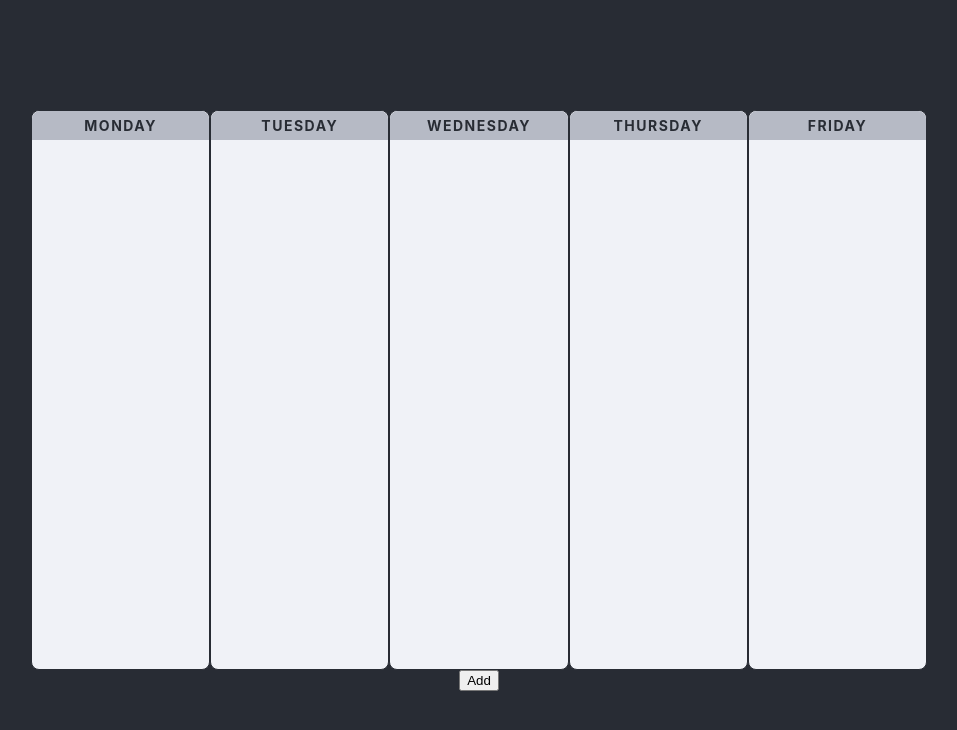
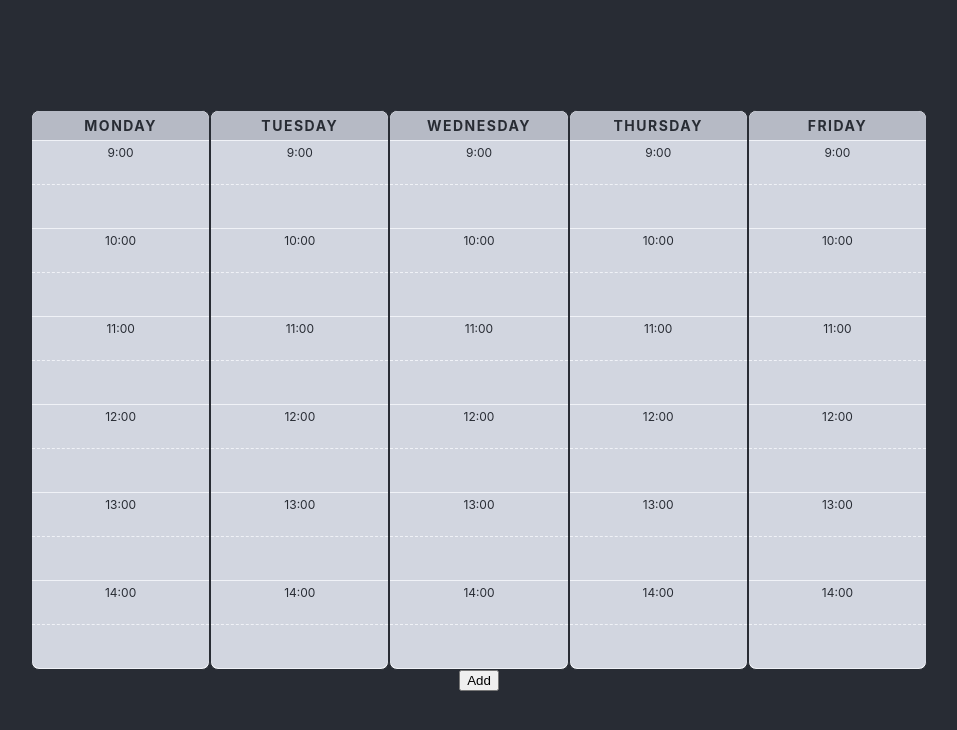
Before and after one commit to jieun-lee/timetable-planner, a React (Create React App) app: page / in a window 1280 px wide. Shown: the top 730 px of the page, without its empty margins (161-1118 px from the left). Built offline with nearby package versions, Linux system fonts and the light colour scheme.

Commit message:
Display Time Segments

```diff
--- /dev/null
+++ b/src/components/TimeSegment.tsx
@@ -0,0 +1,30 @@
+import React from 'react';
+
+interface TimeSegmentProps {
+  startTime: number
+}
+
+function TimeSegment(props: TimeSegmentProps) {
+  let isHalfTime: boolean = Math.floor(props.startTime) < props.startTime;
+  let isContinued: boolean = false; // make dynamic
+  let boxContent = "";
+  let classList: string = "time-segment";
+  if (isHalfTime) {
+    classList = classList + " time-segment--half";
+    isContinued = true;
+  }
+  if (isContinued) {
+    boxContent = "";
+  } else {
+    boxContent = props.startTime + ":00";
+  }
+  return (
+    <div className={classList}>
+      <span>
+        { boxContent }
+      </span>
+    </div>
+  )
+}
+
+export default TimeSegment;
--- a/src/components/Timetable.tsx
+++ b/src/components/Timetable.tsx
@@ -13,11 +13,11 @@ class Timetable extends React.Component {
   render() {
     return (
       <div className="timetable">
-        <TimetableDay Day="Monday" />
-        <TimetableDay Day="Tuesday" />
-        <TimetableDay Day="Wednesday" />
-        <TimetableDay Day="Thursday" />
-        <TimetableDay Day="Friday" />
+        <TimetableDay day="Monday" />
+        <TimetableDay day="Tuesday" />
+        <TimetableDay day="Wednesday" />
+        <TimetableDay day="Thursday" />
+        <TimetableDay day="Friday" />
       </div>
     );
   }
--- a/src/components/TimetableDay.tsx
+++ b/src/components/TimetableDay.tsx
@@ -1,14 +1,42 @@
 import React from 'react';
+import TimeSegment from './TimeSegment';
 
 interface TimetableDayProps {
-  Day: string
+  day: string
+  // StartTime: number
+  // EndTime: number
 }
 
-class TimetableDay extends React.Component<TimetableDayProps> {
+interface TimetableDayState {
+  startTime: number
+  endTime: number
+}
+
+class TimetableDay extends React.Component<TimetableDayProps, TimetableDayState> {
+  constructor(props: TimetableDayProps) {
+    super(props);
+    this.state = {
+      startTime: 9,
+      endTime: 15 // keep fixed for now
+    }
+  }
+
   render() {
+    let timeSegments = [];
+    let time: number = this.state.startTime;
+    while (time < this.state.endTime) {
+      timeSegments.push(<TimeSegment key={time} startTime={time} />);
+      time = time + 0.5;
+    }
+    for (var i = this.state.startTime; i < this.state.endTime; i++) {
+
+    }
     return (
       <div className="timetable-day">
-        <div className="timetable-day__header">{ this.props.Day }</div>
+        <div className="timetable-day__header">{ this.props.day }</div>
+        <div className="timetable-day__schedule">
+          { timeSegments }
+        </div>
       </div>
     );
   }
--- a/src/styles/Timetable.scss
+++ b/src/styles/Timetable.scss
@@ -13,16 +13,46 @@ $timetable-border-radius: 8px;
   flex: 1 1 0;
   border: 1px solid $color-grey-darker;
   border-radius: $timetable-border-radius;
+  display: flex;
+  flex-direction: column;
 
   &__header {
     border-top-left-radius: $timetable-border-radius;
     border-top-right-radius: $timetable-border-radius;
-    background-color: $color-grey-lighter;
+    background-color: $color-grey-light;
     font-size: 14px;
     padding: 6px 4px;
     font-weight: 700;
     text-transform: uppercase;
     letter-spacing: 1.5px;
     color: $color-grey-darker;
+    border-bottom: 1px solid $color-grey-lightest;
+  }
+
+  &__schedule {
+    display: flex;
+    flex-direction: column;
+    align-items: stretch;
+    height: 100%;
   }
 }
+
+.time-segment {
+  background-color: $color-grey-lighter;
+  font-size: 12px;
+  padding: 4px;
+  font-weight: 400;
+  color: $color-grey-darker;
+  flex: 1 1 0;
+  border-bottom: 0.5px dashed $color-grey-lightest;
+
+  &--half {
+    border-bottom: 1.5px solid $color-grey-lightest;
+  }
+
+  &:last-child {
+    border-bottom-left-radius: $timetable-border-radius;
+    border-bottom-right-radius: $timetable-border-radius;
+    border-bottom: 0px;
+  }
+}
--- a/src/styles/_variables.scss
+++ b/src/styles/_variables.scss
@@ -1,4 +1,5 @@
 // Colours
 $color-grey-lightest: #f0f2f7;
-$color-grey-lighter: #b6bac5;
+$color-grey-lighter: #d2d6e0;
+$color-grey-light: #b6bac5;
 $color-grey-darker: #282c34;
```
